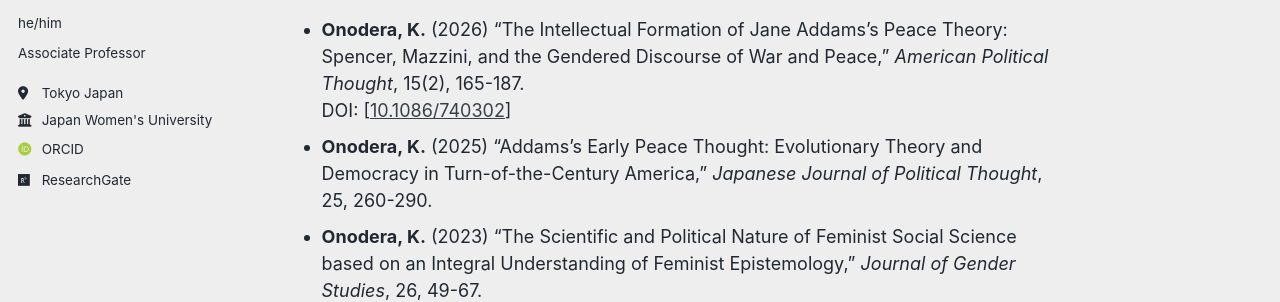
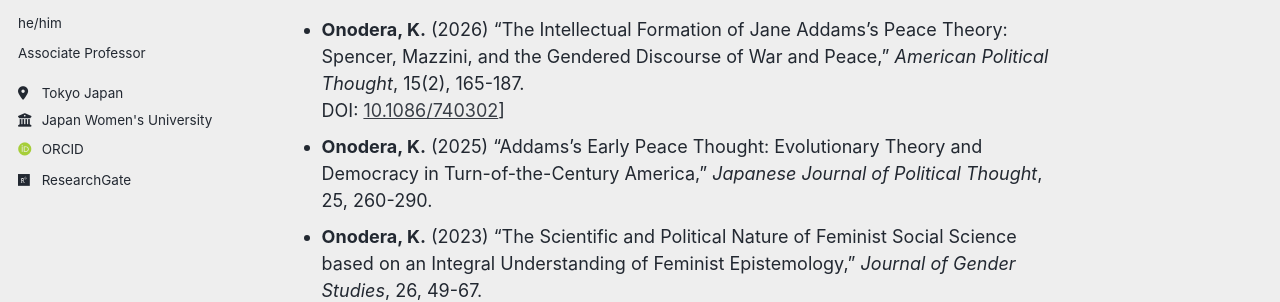
Before and after one commit to kenta-onodera/kenta-onodera.github.io, a Jekyll site: the page built from _pages/publications.md, in a window 1280 px wide and 900 px high. Shown: the part 303-605 px from the top of the window. Built offline with Jekyll 4.4.1, drawn with Linux system fonts in a browser that asks for light colours; some web fonts are replaced; a script bundle is joined from its source files by our own code; library files that are not in the unit come from our copies.

```diff
--- a/_includes/publications-list.md
+++ b/_includes/publications-list.md
@@ -3,7 +3,7 @@
 
 ### Journal Articles (Peer-Reviewed)
 - **Onodera, K.** (2026) "The Intellectual Formation of Jane Addams’s Peace Theory: Spencer, Mazzini, and the Gendered Discourse of War and Peace," *American Political Thought*, 15(2), 165-187.
-DOI: [[10.1086/740302](https://doi.org/10.1086/740302)]
+DOI: [10.1086/740302](https://doi.org/10.1086/740302)]
 - **Onodera, K.** (2025) "Addams's Early Peace Thought: Evolutionary Theory and Democracy in Turn-of-the-Century America," *Japanese Journal of Political Thought*, 25, 260-290.
 - **Onodera, K.** (2023) "The Scientific and Political Nature of Feminist Social Science based on an Integral Understanding of Feminist Epistemology," *Journal of Gender Studies*, 26, 49-67.
 DOI: [10.24567/0002003769](https://doi.org/10.24567/0002003769)
```
